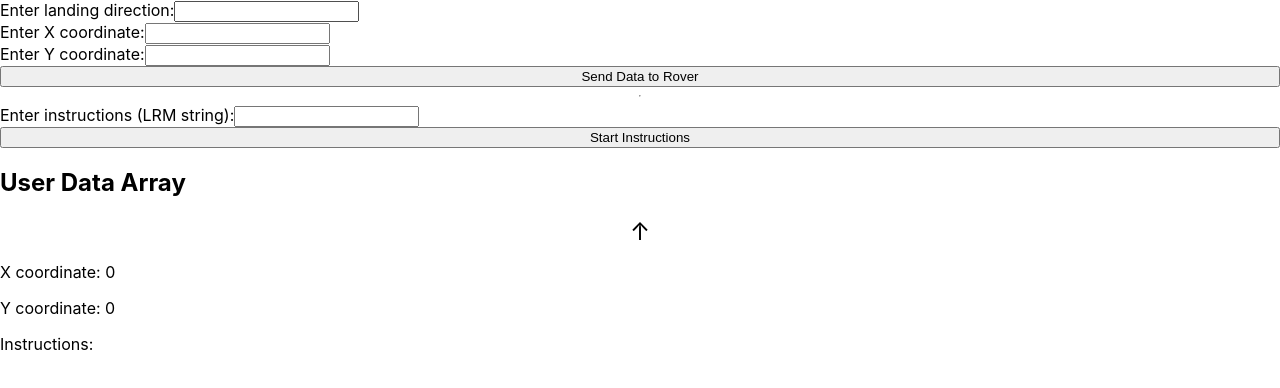
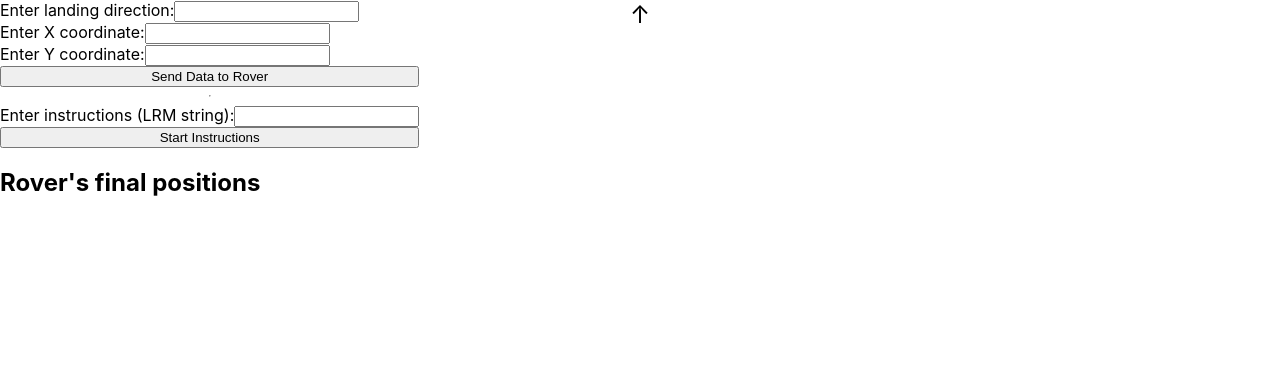
Before and after one commit to MairaGalvao/mars-rover-plateou, a React (Create React App) app: page / in a window 1280 px wide. Shown: the top 388 px of the page. Built offline with nearby package versions, Linux system fonts and the light colour scheme.

Commit message:
fix: fix order of display's info

```diff
--- a/src/Components/Rover.tsx
+++ b/src/Components/Rover.tsx
@@ -36,15 +36,7 @@ const Rover = ({ direction, x, y, instructions }: RoverProps): ReactElement => {
       >
         &#8593;
       </div>
-      <div>
-        <p>X coordinate: {x}</p>
-      </div>
-      <div>
-        <p>Y coordinate: {y}</p>
-      </div>
-      <div>
-        <p>Instructions: {instructions}</p>
-      </div>
+
     </div>
   );
 };
--- a/src/Components/UserData.tsx
+++ b/src/Components/UserData.tsx
@@ -49,7 +49,6 @@ const UserData = ({ onSendData }: UserDataProps) => {
     console.log(`Sending Data to Rover: Direction: ${numericDirection}, X: ${xInput}, Y: ${yInput}, Instructions: ${instructionsInput}`);
     onSendData(numericDirection, parseFloat(xInput), parseFloat(yInput), instructionsInput);
 
-    // Add current user data to the array
     setUserDataArray((prevArray) => {
       const newArray = [
         ...prevArray,
@@ -106,7 +105,6 @@ const UserData = ({ onSendData }: UserDataProps) => {
     console.log(`Sending Data to Rover: Direction: ${newDirection}, X: ${newX}, Y: ${newY}, Instructions: ${instructionsInput}`);
     onSendData(newDirection, newX, newY, instructionsInput);
 
-    // Add current user data to the array
     setUserDataArray((prevArray) => {
       const newArray = [
         ...prevArray,
@@ -123,7 +121,7 @@ const UserData = ({ onSendData }: UserDataProps) => {
   };
 
   return (
-    <div className="UserData">
+    <div className="UserData" id='user-data'>
       <label>
         Enter landing direction:
         <input type="text" value={directionInput} onChange={handleDirectionInput} />
@@ -146,9 +144,8 @@ const UserData = ({ onSendData }: UserDataProps) => {
       </label>
       <button onClick={handleInstructionsSubmit}>Start Instructions</button>
 
-      {/* Display User Data Array */}
       <div className="user-data-array">
-        <h2>User Data Array</h2>
+        <h2>Rover's final positions</h2>
         <ul>
           {userDataArray.map((userData, index) => (
             <li key={index}>
--- a/src/Style/UserData.css
+++ b/src/Style/UserData.css
@@ -2,3 +2,6 @@
     display: flex;
     flex-direction: column;
 }
+#user-data{
+    position: absolute;
+}
```
